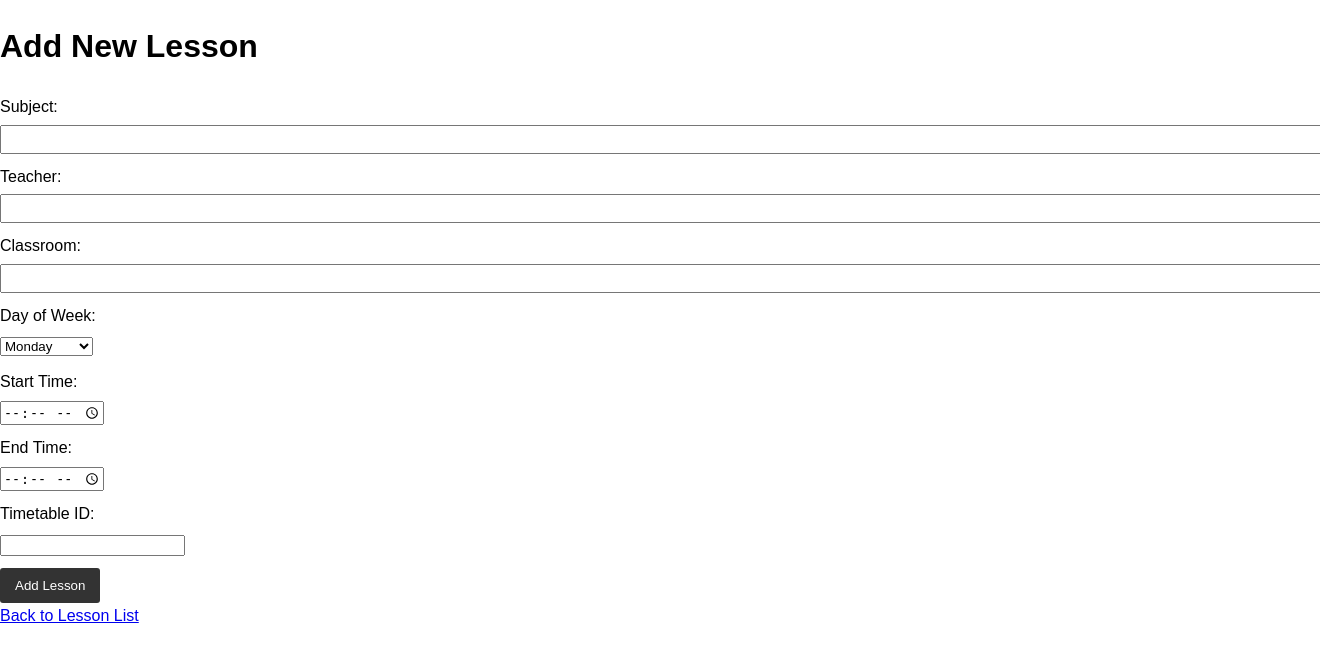
After one commit to craigbourne/school_lms, a FastAPI app: template templates/lesson_add.html in a window 1320 px wide; the page is wider, and only the part inside the window is pictured. The commit adds this page. Shown: the top 662 px of that part. Run offline with FastAPI, Linux system fonts and the light colour scheme; the template is opened without the code that fills it, so the values that code supplies are empty.

Commit message:
HTML form for adding new lessons #3

```diff
--- a/src/main.py
+++ b/src/main.py
@@ -202,6 +202,43 @@ async def delete_lesson(lesson_id: int, current_user: UserInDB = Depends(get_cur
             return
     raise HTTPException(status_code=404, detail="Lesson not found")
 
+@app.get("/lessons/add/")
+async def lesson_add_form(request: Request, current_user: UserInDB = Depends(get_current_user)):
+    if current_user.role not in ["admin", "teacher"]:
+        raise HTTPException(status_code=403, detail="Only administrators and teachers can add lessons")
+    return templates.TemplateResponse("lesson_add.html", {"request": request})
+
+@app.post("/lessons/add/")
+async def lesson_add(
+    request: Request,
+    subject: str = Form(...),
+    teacher: str = Form(...),
+    classroom: str = Form(...),
+    day_of_week: str = Form(...),
+    start_time: str = Form(...),
+    end_time: str = Form(...),
+    timetable_id: int = Form(...),
+    current_user: UserInDB = Depends(get_current_user)
+):
+    if current_user.role not in ["admin", "teacher"]:
+        raise HTTPException(status_code=403, detail="Only administrators and teachers can add lessons")
+
+    # Convert time strings to time objects
+    start_time_obj = datetime.strptime(start_time, "%H:%M").time()
+    end_time_obj = datetime.strptime(end_time, "%H:%M").time()
+
+    new_lesson = LessonCreate(
+        subject=subject,
+        teacher=teacher,
+        classroom=classroom,
+        day_of_week=day_of_week,
+        start_time=start_time_obj,
+        end_time=end_time_obj
+    )
+
+    created_lesson = await create_lesson(new_lesson, timetable_id, current_user)
+    return RedirectResponse(url="/lessons/", status_code=303)
+
 @app.get("/timetable/{user_id}", response_model=Timetable)
 async def get_timetable(user_id: int, current_user: UserInDB = Depends(get_current_user)):
     # Need to fetch actual timetable from database
--- /dev/null
+++ b/templates/lesson_add.html
@@ -0,0 +1,50 @@
+<!DOCTYPE html>
+<html lang="en">
+<head>
+  <meta charset="UTF-8">
+  <meta name="viewport" content="width=device-width, initial-scale=1.0">
+  <title>Add New Lesson</title>
+  <link rel="stylesheet" href="{{ url_for('static', path='/style.css') }}">
+</head>
+<body>
+  <h1>Add New Lesson</h1>
+  <form method="POST" action="">
+    <div>
+      <label for="subject">Subject:</label>
+      <input type="text" id="subject" name="subject" required>
+    </div>
+    <div>
+      <label for="teacher">Teacher:</label>
+      <input type="text" id="teacher" name="teacher" required>
+    </div>
+    <div>
+      <label for="classroom">Classroom:</label>
+      <input type="text" id="classroom" name="classroom" required>
+    </div>
+    <div>
+      <label for="day_of_week">Day of Week:</label>
+      <select id="day_of_week" name="day_of_week" required>
+        <option value="Monday">Monday</option>
+        <option value="Tuesday">Tuesday</option>
+        <option value="Wednesday">Wednesday</option>
+        <option value="Thursday">Thursday</option>
+        <option value="Friday">Friday</option>
+      </select>
+    </div>
+    <div>
+      <label for="start_time">Start Time:</label>
+      <input type="time" id="start_time" name="start_time" required>
+    </div>
+    <div>
+      <label for="end_time">End Time:</label>
+      <input type="time" id="end_time" name="end_time" required>
+    </div>
+    <div>
+      <label for="timetable_id">Timetable ID:</label>
+      <input type="number" id="timetable_id" name="timetable_id" required>
+    </div>
+    <button type="submit">Add Lesson</button>
+  </form>
+  <a href="{{ url_for('list_lessons') }}">Back to Lesson List</a>
+</body>
+</html>
--- a/templates/lesson_list.html
+++ b/templates/lesson_list.html
@@ -8,6 +8,7 @@
 </head>
 <body>
   <h1>Lesson List</h1>
+
   <table>
     <thead>
       <tr>
@@ -41,10 +42,11 @@
       {% endfor %}
     </tbody>
   </table>
+
   {% if current_user.role in ['admin', 'teacher'] %}
-  <!-- 'Add New Lesson' link here later -->
-  <p>Add New Lesson ( still to do)</p>
+  <a href="{{ url_for('lesson_add_form') }}">Add New Lesson</a>
   {% endif %}
+
   <a href="{{ url_for('dashboard') }}">Back to Dashboard</a>
 </body>
 </html>
```
